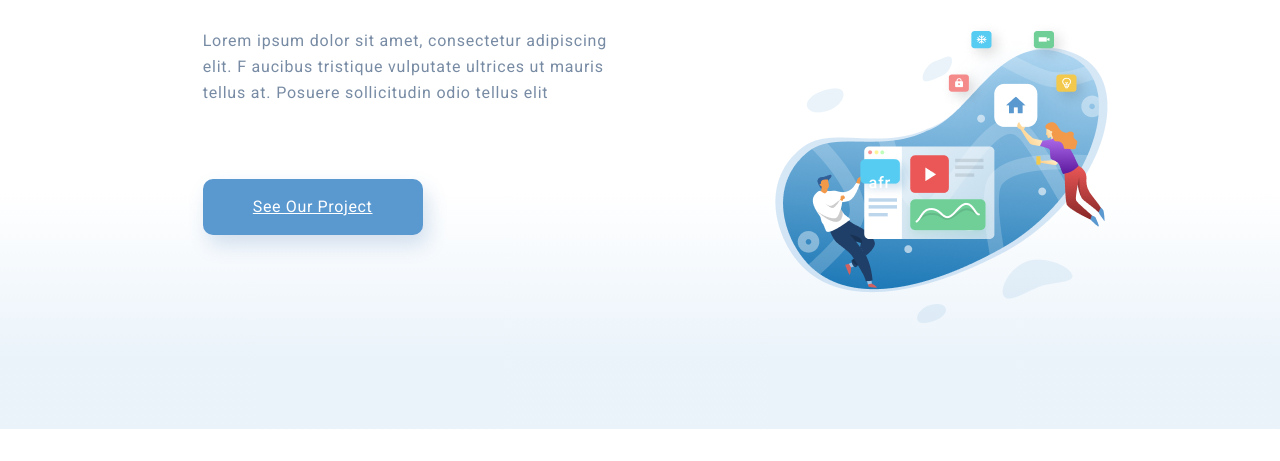
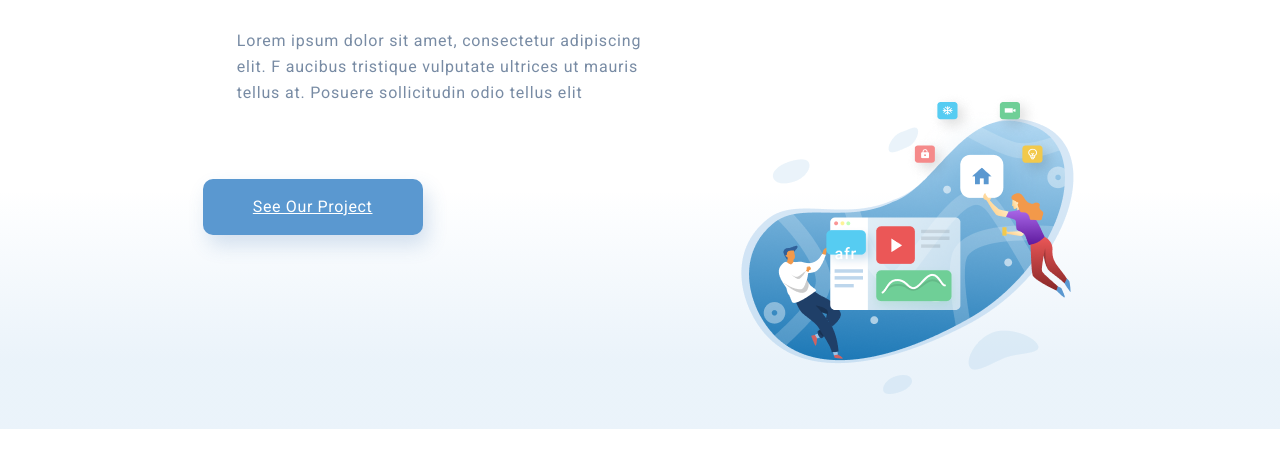
Before and after one commit to Dymoc/adaptivProject, a plain HTML site: page index.html in a window 1280 px wide. Shown: the part 339-800 px from the top of the page. Drawn offline with Linux system fonts and the light colour scheme.

Commit message:
правка отступов

```diff
--- a/style.sass
+++ b/style.sass
@@ -93,13 +93,13 @@ body
         text-align: left
         margin-top: 31px
         width: 425px
-        margin-left: calc( (100vw - 768px) / 3)
+        margin-left: calc( (100vw - 768px) / 2.5)
 
     .bgi_img
         display: block
         position: absolute
-        right: calc( (100vw - 768px) / 3)
-        top: 360px
+        right: calc( (100vw - 768px) / 2.5)
+        top: calc( ((100vw - 768px) / 10) + 380px)
 
     .ourProject
         width: 220px
```
Also changed, not shown: style.css, 1 other file.
